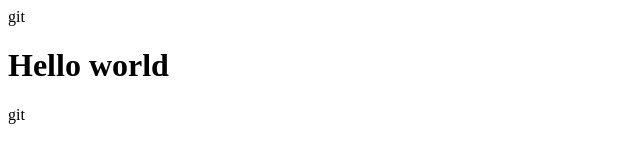
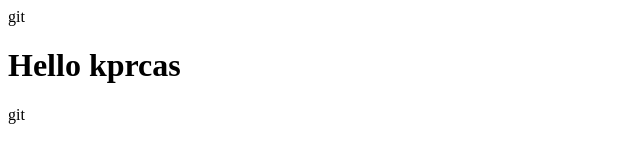
Before and after one commit to mithra-coder/mithra, a plain HTML site: page index.html in a window 1280 px wide. Shown: the full height of the page, 0-640 px from the left. Drawn offline with Linux system fonts and the light colour scheme.

Commit message:
Update index.html

```diff
--- a/index.html
+++ b/index.html
@@ -6,6 +6,6 @@ git<head>
     <title>Document</title>
 </head>
 <body>
-    <h1>Hello world</h1>
+    <h1>Hello kprcas</h1>
 </body>
 </html>git
```
